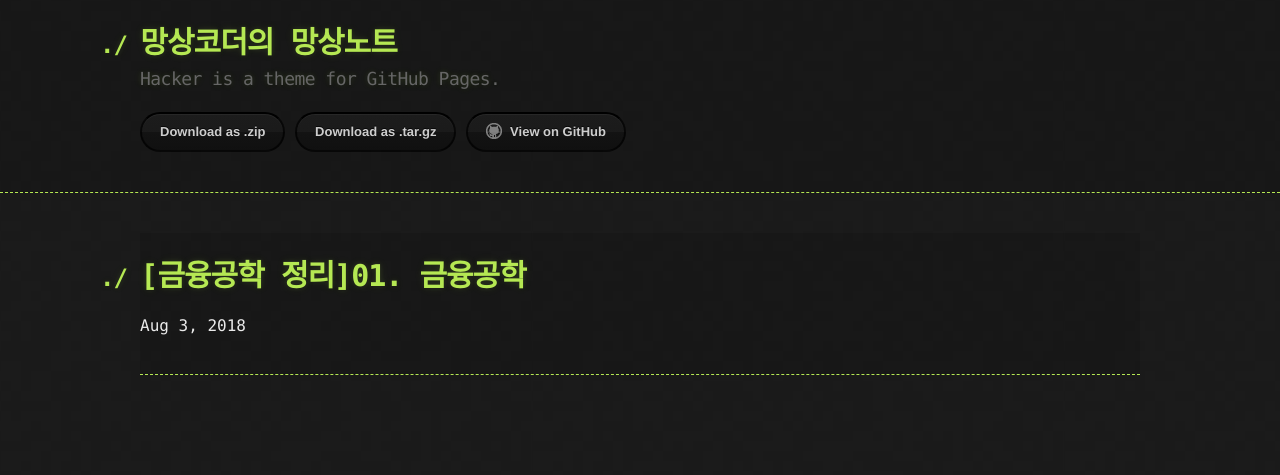
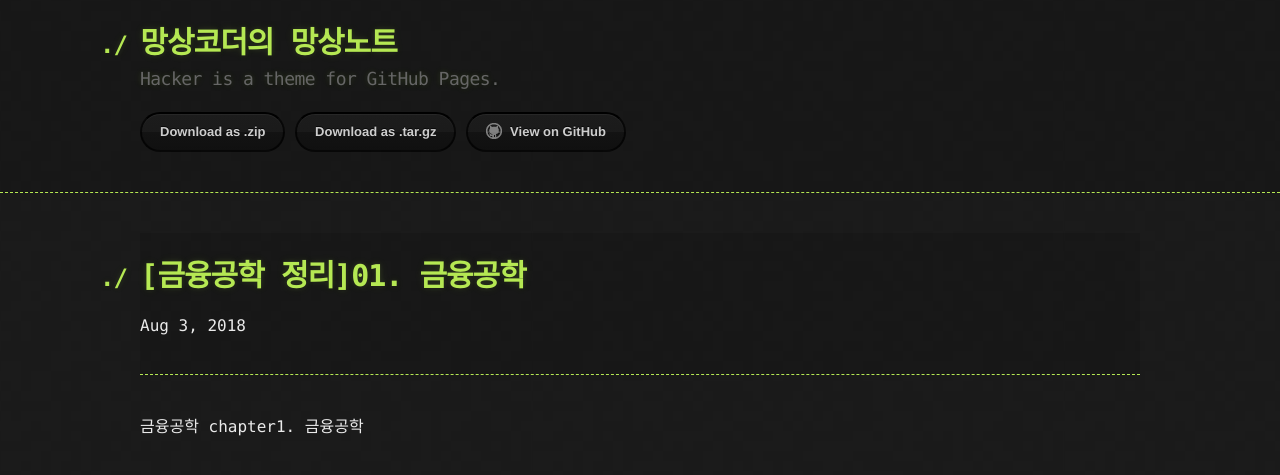
Before and after one commit to kooock/kooock.github.io, a Jekyll site: the page built from _posts/2018-08-03-finance_engineering_chapter1.md, in a window 1280 px wide. Shown: the top 475 px of the page. Built offline with Jekyll 4.4.1, drawn with Linux system fonts in a browser that asks for light colours.

Commit message:
finance engineering 1  update

```diff
--- a/_posts/2018-08-03-finance_engineering_chapter1.md
+++ b/_posts/2018-08-03-finance_engineering_chapter1.md
@@ -7,3 +7,6 @@ comments: true
 category : FinanceEngineering
 tags: [금융공학, 퀀트]
 ---
+
+
+금융공학 chapter1. 금융공학
```
